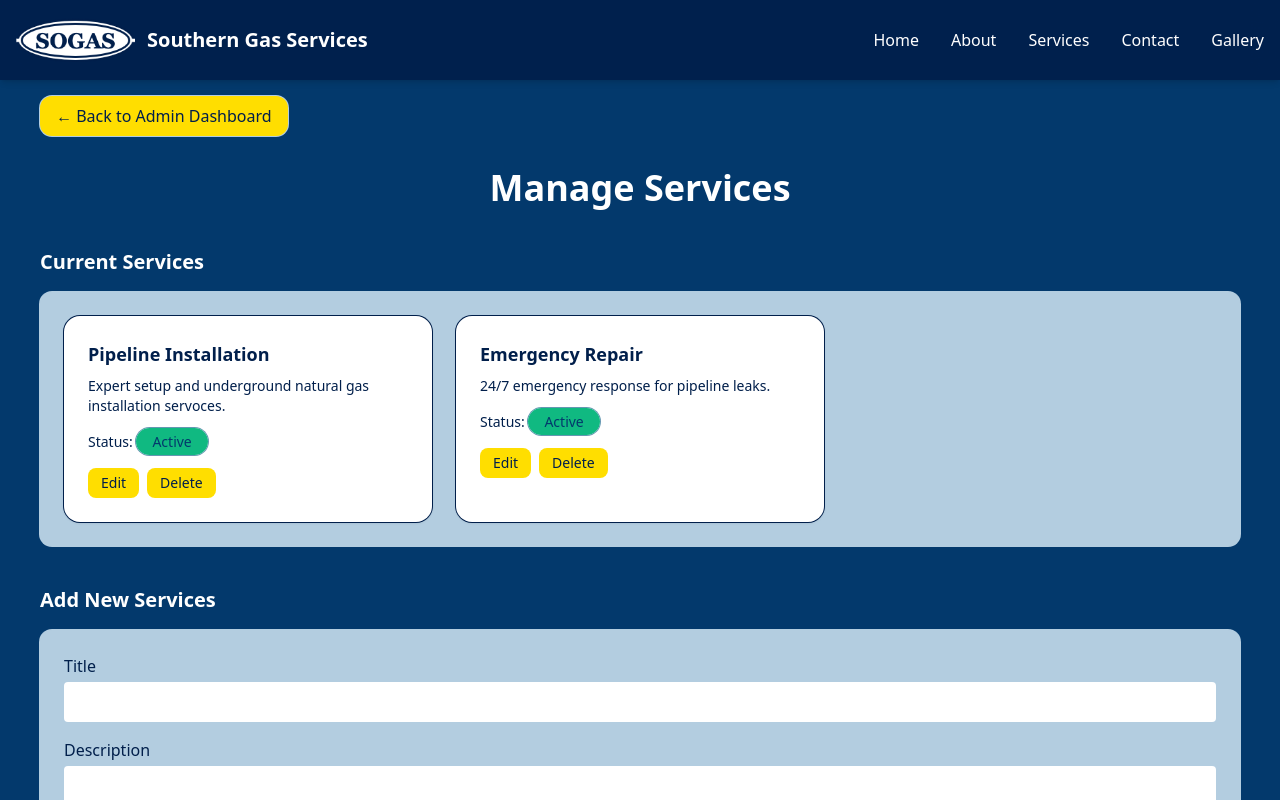
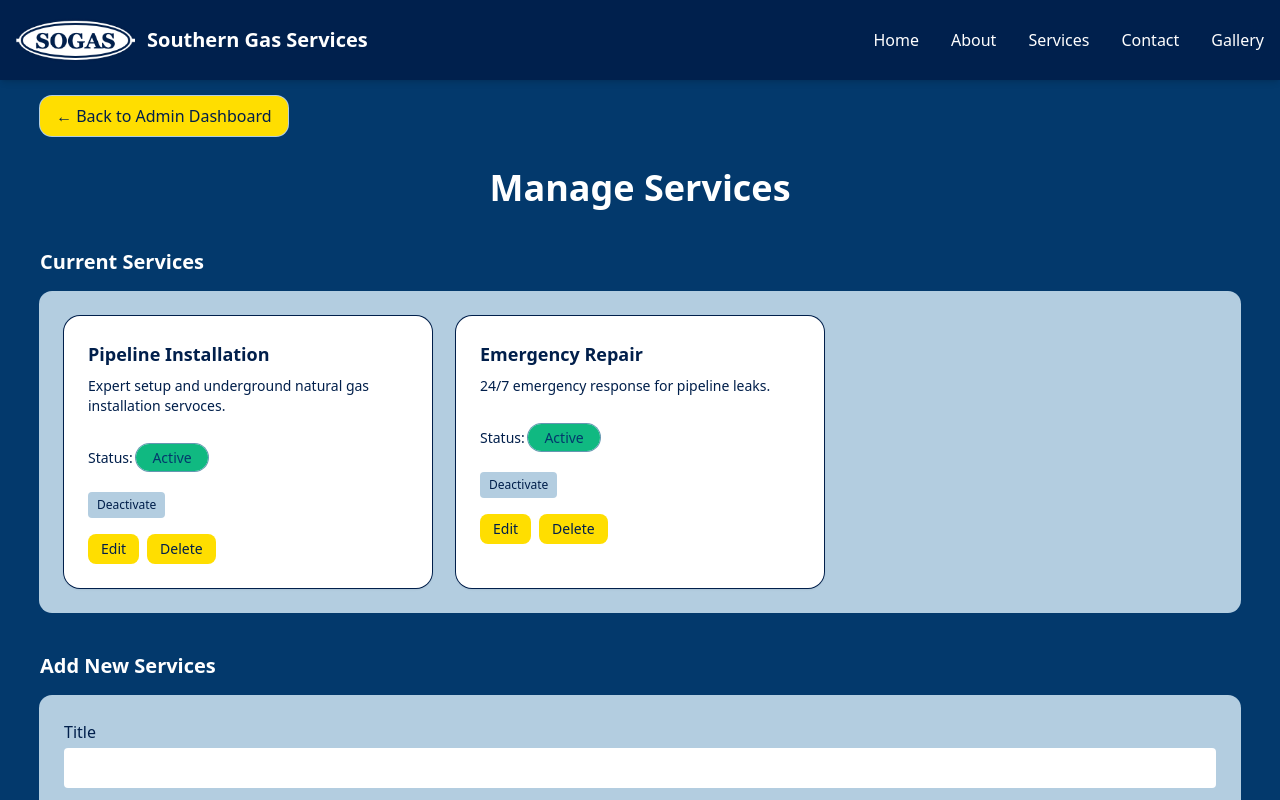
Before and after one commit to abbyyleee/SOGAS, a React (Vite) app in the folder client/: page /admin/services in a window 1280 px wide. Shown: the top 800 px of the page. Built offline with nearby package versions, Linux system fonts and the light colour scheme; no server answers.

Commit message:
Added toggle function to activate/deactivate service status

```diff
--- a/client/src/components/admin/ManageServices.jsx
+++ b/client/src/components/admin/ManageServices.jsx
@@ -36,6 +36,19 @@ export default function ManageServices() {
         if (confirmDelete) {
             setServices((prev) => prev.filter((service) => service.id !== id));
         }
+    }
+
+    function toggleStatus(id) {
+        setServices((prev) =>
+            prev.map((service) =>
+                service.id === id
+                    ? {
+                        ...service,
+                        status: service.status === "Active" ? "Inactive" : "Active",
+                    }
+                    : service
+            )
+        );
     }
 
     return (
@@ -79,7 +92,7 @@ export default function ManageServices() {
                                     <h3 className="text-lg font-semibold">{service.title}</h3>
                                 </div>
                                 <p className="mt-2 text-sm text-dark-navy">{service.description}</p>
-                                <div className="mt-4 text-sm font-medium">
+                                <div className="mt-4 text-sm font-medium py-4">
                                     Status:{" "}
                                     <span className={`px-4 py-1 rounded-full bg-emerald-500 text-deep-blue ring-1 ring-soft-blue
                                                      ${service.status === "Inactive" ? "bg-red-500" : "bg-emerald-500"
@@ -87,6 +100,13 @@ export default function ManageServices() {
                                         {service.status}
                                     </span>
                                 </div>
+
+                                <button
+                                    onClick={() => toggleStatus(service.id)}
+                                    className="mt-2 text-xs px-2 py-1 rounded bg-light-blue text-dark-navy hover:bg-soft-blue transition"
+                                >
+                                    {service.status === "Active" ? "Deactivate" : "Activate"}
+                                </button>
 
                                 {/* Edit and Delete Services */}
                                 <div className="mt-4 flex gap-2">
```
